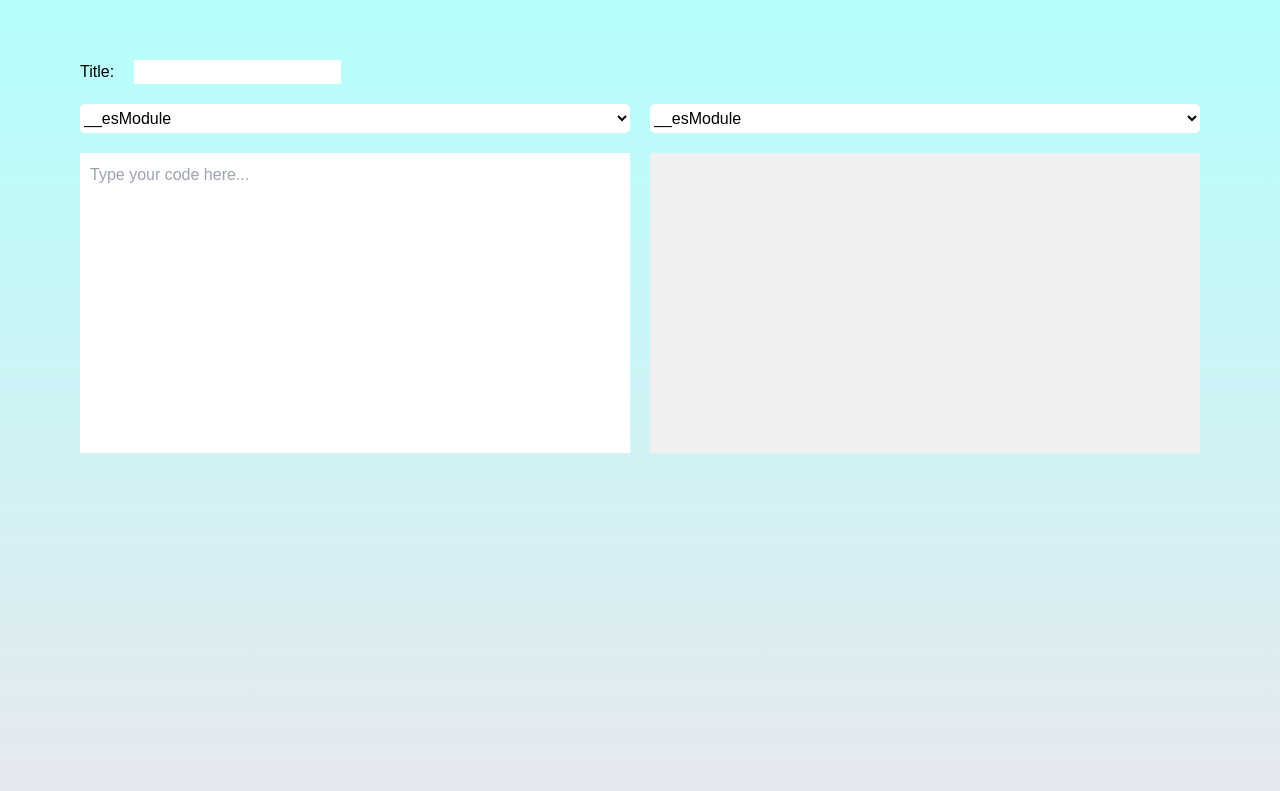
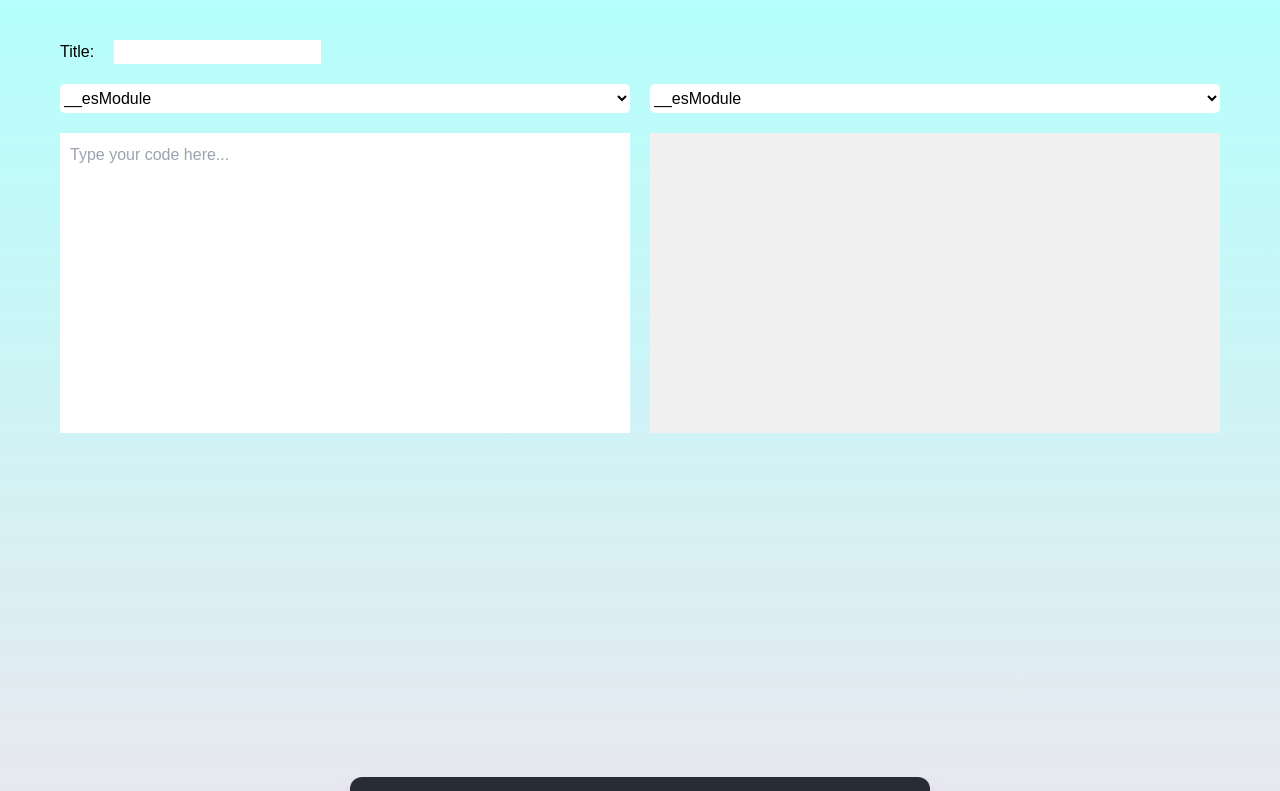
Before and after one commit to handri09/hajaniaina-dev, a React (Create React App) app: page / in a window 1280 px wide. Shown: the top 791 px of the page. Built offline with nearby package versions, Linux system fonts and the light colour scheme.

Commit message:
Arranging the Components

```diff
--- a/src/App.js
+++ b/src/App.js
@@ -1,4 +1,3 @@
-import "./App.css"
 import React from 'react'
 import {Editors} from './components'
 
--- /dev/null
+++ b/src/components/Editors/Editors.css
@@ -0,0 +1,18 @@
+.App {
+  max-width: 1200px;
+  margin: 0 auto;
+  padding: 20px;
+}
+
+.ControlsBox {
+  display: grid;
+  grid-template-columns: 1fr 1fr;
+  gap: 20px;
+}
+
+.PanelsBox {
+  display: grid;
+  grid-template-columns: repeat(auto-fit, minmax(400px, 1fr));
+  gap: 20px;
+  margin-top: 20px;
+}
--- a/src/components/Editors.js
+++ b/src/components/Editors/Editors.js
@@ -1,6 +1,7 @@
+import './Editors.css'
 import React from 'react'
-import {Editor, High, Dropdown, Highs} from '../pages'
-import fb from "../assets/fb.png"
+import {Editor, High, Dropdown, Highs} from '../../pages'
+import fb from "../../assets/fb.png"
 
 import * as themes from "react-syntax-highlighter/dist/esm/styles/hljs";
 import * as languages from "react-syntax-highlighter/dist/esm/languages/hljs";
@@ -15,8 +16,7 @@ function Editors() {
   const [title, setTitle] = React.useState("index.js")
 
   return (
-    <div className="App">
-
+    <>
       <label for='title'>Title:
         <input id='title' onChange={(e) => setTitle(e.target.value)} className="m-5"/>
       </label>
@@ -76,7 +76,7 @@ function Editors() {
       test
     </div>
 
-  </div>
+    </>
   );
 }
 
--- a/src/components/index.js
+++ b/src/components/index.js
@@ -1,3 +1,3 @@
-import Editors from './Editors'
+import Editors from './Editors/Editors'
 
 export {Editors}
```
